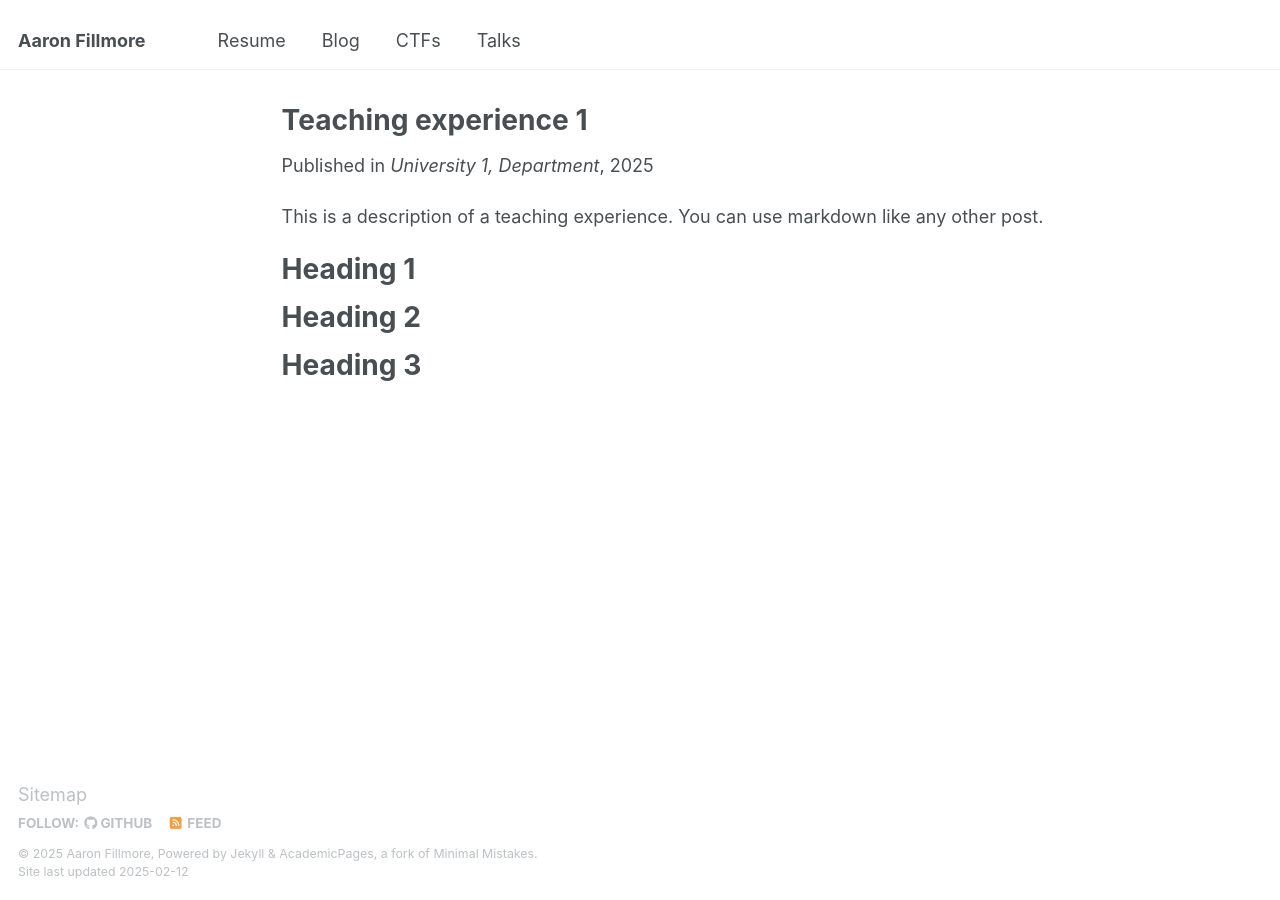
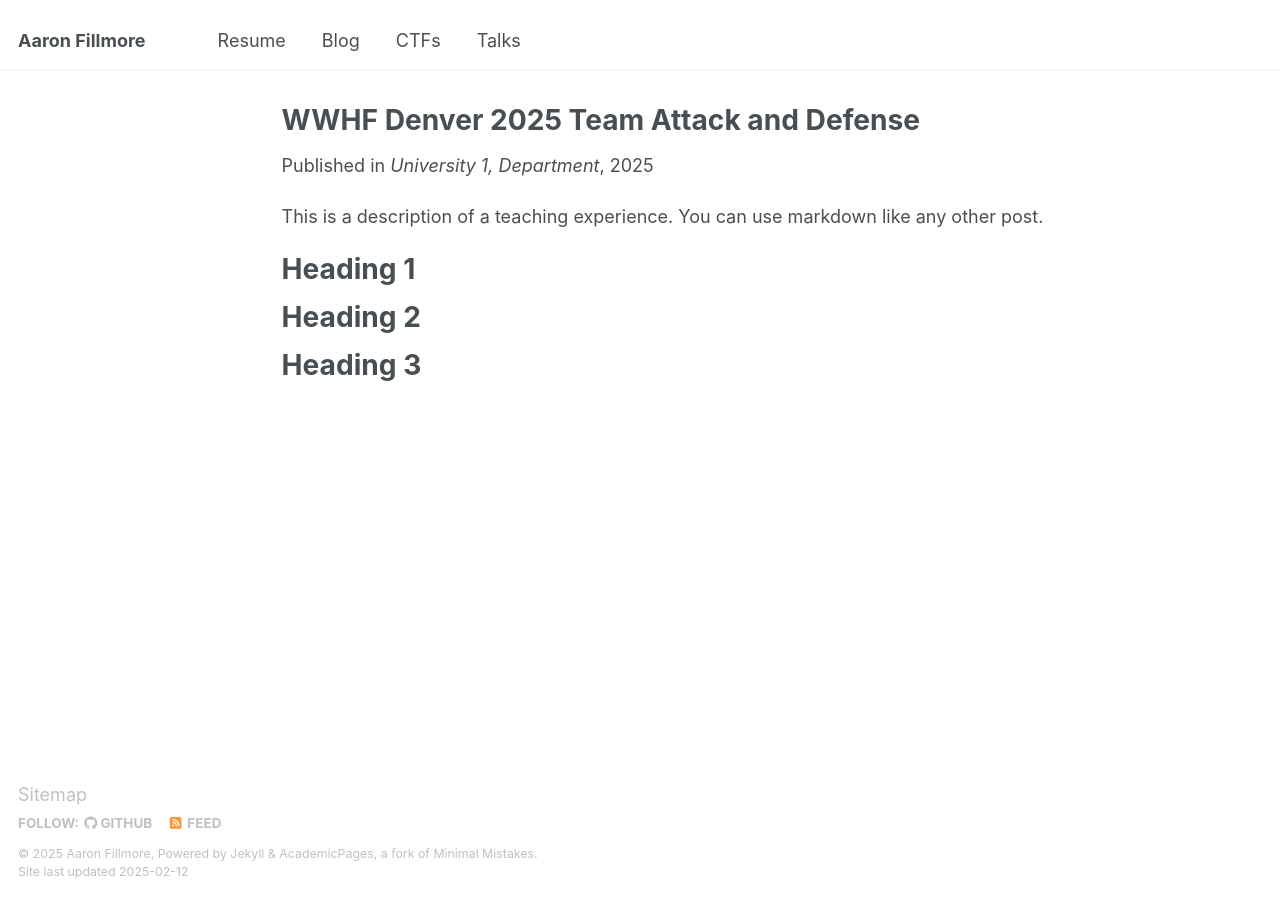
Before and after one commit to w33ts/w33ts.github.io, a Jekyll site: the page built from _ctfs/2025-wwhf-team-attack-defense.md, in a window 1280 px wide. Built offline with Jekyll 4.4.1, drawn with Linux system fonts in a browser that asks for light colours.

Commit message:
Update 2025-wwhf-team-attack-defense.md

```diff
--- a/_ctfs/2025-wwhf-team-attack-defense.md
+++ b/_ctfs/2025-wwhf-team-attack-defense.md
@@ -1,6 +1,6 @@
 ---
-title: "Teaching experience 1"
-collection: teaching
+title: "WWHF Denver 2025 Team Attack and Defense"
+collection: ctfs
 type: "Undergraduate course"
 permalink: /ctfs/2025-wwhf-team-attack-defense
 venue: "University 1, Department"
```
